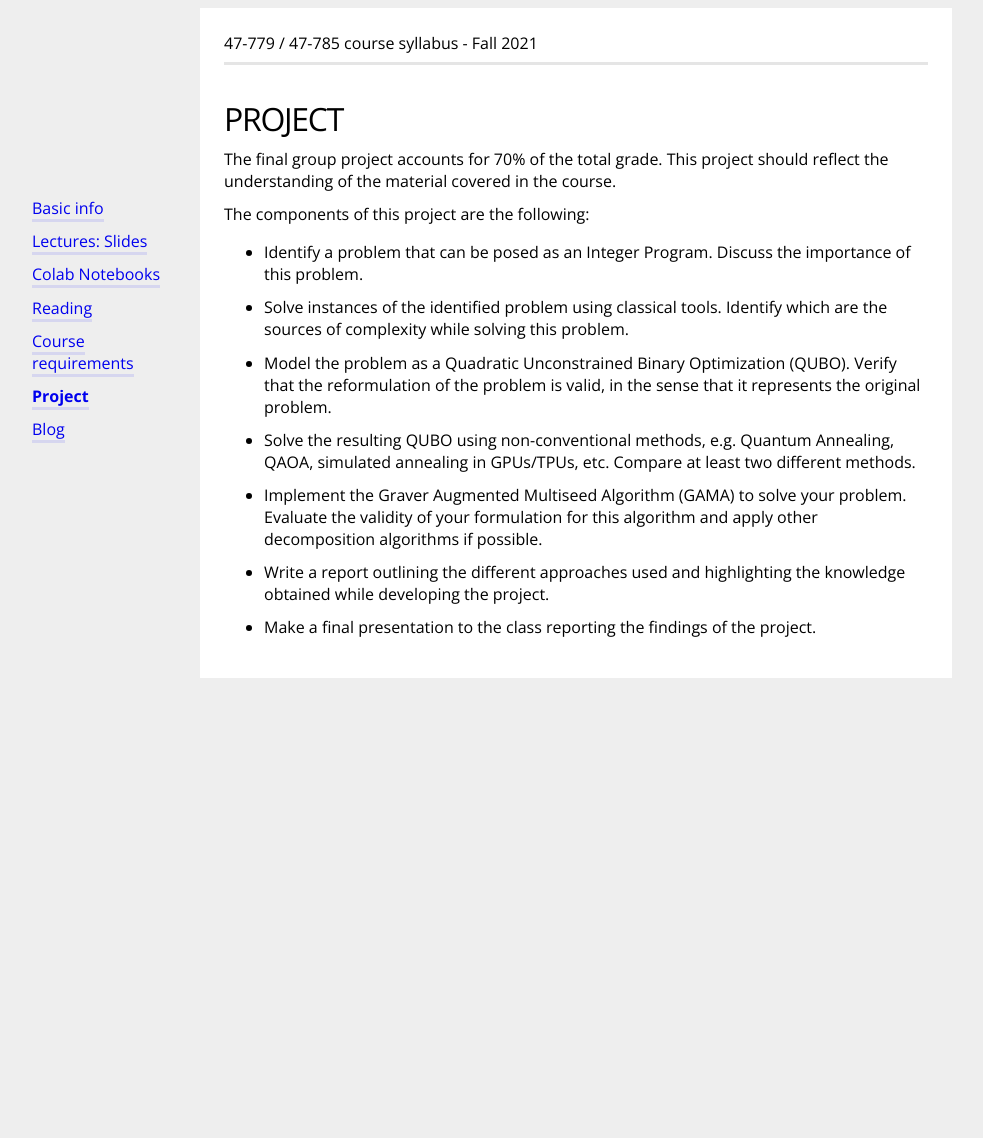
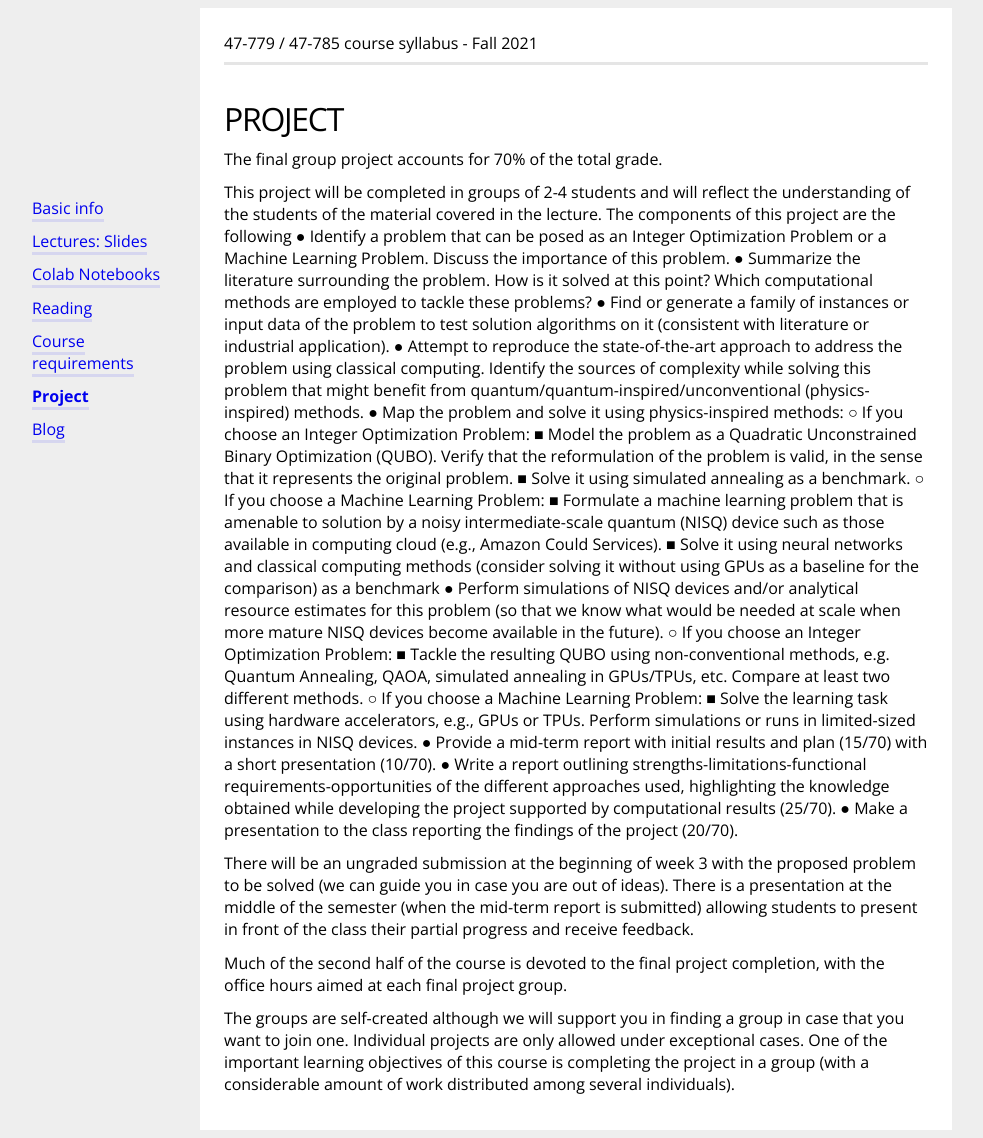
Before and after one commit to bernalde/QuIPML, a Jekyll site: the page built from project.md, in a window 1280 px wide. Shown: the whole page, without its empty margins (64-1047 px from the left). Built offline with Jekyll 4.4.1, drawn with Linux system fonts in a browser that asks for light colours; before the commit the page ends 900 px from its top, so only the background shows below that.

Commit message:
Project descritpion

```diff
--- a/project.md
+++ b/project.md
@@ -8,7 +8,39 @@ menuPosition: 6
 Here you can access all the requirements for the final project.
 {% endif %}
 
+<!-- **Homework Project:**  -->
 The final group project accounts for 70% of the total grade.
+
+ This project will be completed in groups of 2-4 students and will reflect the understanding of the students of the material covered in the lecture. The components of this project are the following
+●	Identify a problem that can be posed as an Integer Optimization Problem or a Machine Learning Problem. Discuss the importance of this problem.
+●	Summarize the literature surrounding the problem. How is it solved at this point? Which computational methods are employed to tackle these problems?
+●	Find or generate a family of instances or input data of the problem to test solution algorithms on it (consistent with literature or industrial application).
+●	Attempt to reproduce the state-of-the-art approach to address the problem using classical computing. Identify the sources of complexity while solving this problem that might benefit from quantum/quantum-inspired/unconventional (physics-inspired) methods.
+●	Map the problem and solve it using physics-inspired methods:
+    ○	If you choose an Integer Optimization Problem:
+        ■	Model the problem as a Quadratic Unconstrained Binary Optimization (QUBO). Verify that the reformulation of the problem is valid, in the sense that it represents the original problem.
+        ■	Solve it using simulated annealing as a benchmark.
+    ○	If you choose a Machine Learning Problem:
+        ■	Formulate a machine learning problem that is amenable to solution by a noisy intermediate-scale quantum (NISQ) device such as those available in computing cloud (e.g., Amazon Could Services).
+        ■	Solve it using neural networks and classical computing methods (consider solving it without using GPUs as a baseline for the comparison) as a benchmark
+●	Perform simulations of NISQ devices and/or analytical resource estimates for this problem (so that we know what would be needed at scale when more mature NISQ devices become available in the future).
+    ○	 If you choose an Integer Optimization Problem:
+        ■	Tackle the resulting QUBO using non-conventional methods, e.g. Quantum Annealing, QAOA, simulated annealing in GPUs/TPUs, etc. Compare at least two different methods.
+    ○	If you choose a Machine Learning Problem:
+        ■	Solve the learning task using hardware accelerators, e.g., GPUs or TPUs. Perform simulations or runs in limited-sized instances in NISQ devices.
+●	Provide a mid-term report with initial results and plan (15/70) with a short presentation (10/70).
+●	Write a report outlining strengths-limitations-functional requirements-opportunities of the different approaches used, highlighting the knowledge obtained while developing the project supported by computational results (25/70).
+●	Make a presentation to the class reporting the findings of the project (20/70).
+
+There will be an ungraded submission at the beginning of week 3 with the proposed problem to be solved (we can guide you in case you are out of ideas). There is a presentation at the middle of the semester (when the mid-term report is submitted) allowing students to present in front of the class their partial progress and receive feedback.
+
+Much of the second half of the course is devoted to the final project completion, with the office hours aimed at each final project group.
+
+The groups are self-created although we will support you in finding a group in case that you want to join one. Individual projects are only allowed under exceptional cases. One of the important learning objectives of this course is completing the project in a group (with a considerable amount of work distributed among several individuals).
+
+
+
+<!-- The final group project accounts for 70% of the total grade.
 This project should reflect the understanding of the material covered in the course.
 
 The components of this project are the following:
@@ -18,4 +50,4 @@ The components of this project are the following:
 - Solve the resulting QUBO using non-conventional methods, e.g. Quantum Annealing, QAOA, simulated annealing in GPUs/TPUs, etc. Compare at least two different methods.
 - Implement the Graver Augmented Multiseed Algorithm (GAMA) to solve your problem. Evaluate the validity of your formulation for this algorithm and apply other decomposition algorithms if possible.
 - Write a report outlining the different approaches used and highlighting the knowledge obtained while developing the project.
-- Make a final presentation to the class reporting the findings of the project.
+- Make a final presentation to the class reporting the findings of the project. -->
```
